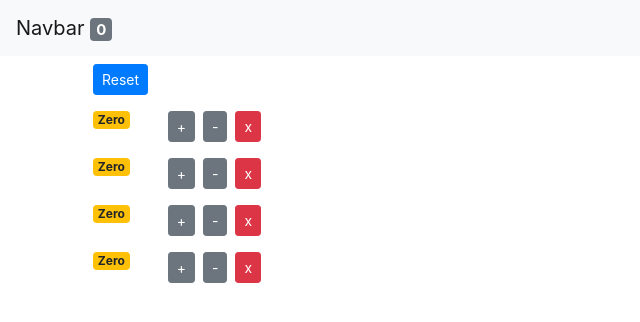
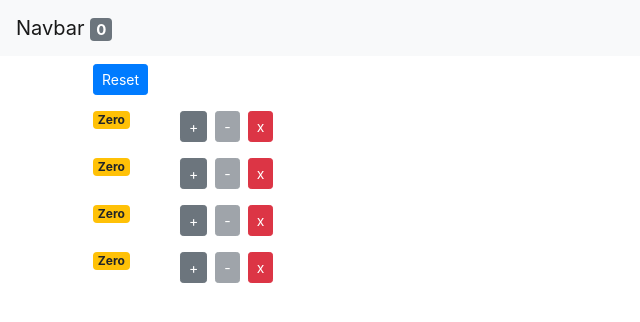
Before and after one commit to haris-begluk/react-m, a React (Create React App) app: page / in a window 1280 px wide. Shown: the top 322 px of the page, without its empty margins (0-640 px from the left). Built offline with nearby package versions, Linux system fonts and the light colour scheme.

Commit message:
Exercise decrement button correction

```diff
--- a/src/components/counter.jsx
+++ b/src/components/counter.jsx
@@ -5,10 +5,10 @@ class Counter extends Component {
     //console.log("props", this.props);
     return (
       <div className="row">
-        <div className="col-md-auto">
+        <div className="col-1">
           <span className={this.getBadgeClasses()}>{this.formatCount()}</span>
         </div>
-        <div className="col-md-auto">
+        <div className="col">
           <button
             onClick={() => this.props.onIncrement(this.props.counter)}
             className="btn btn-secondary btn-sm"
@@ -19,6 +19,7 @@ class Counter extends Component {
           <button
             onClick={() => this.props.onDecrement(this.props.counter)}
             className="btn btn-secondary btn-sm m-2"
+            disabled={this.props.counter.value === 0 ? "disabled" : ""}
           >
             -
           </button>
```
